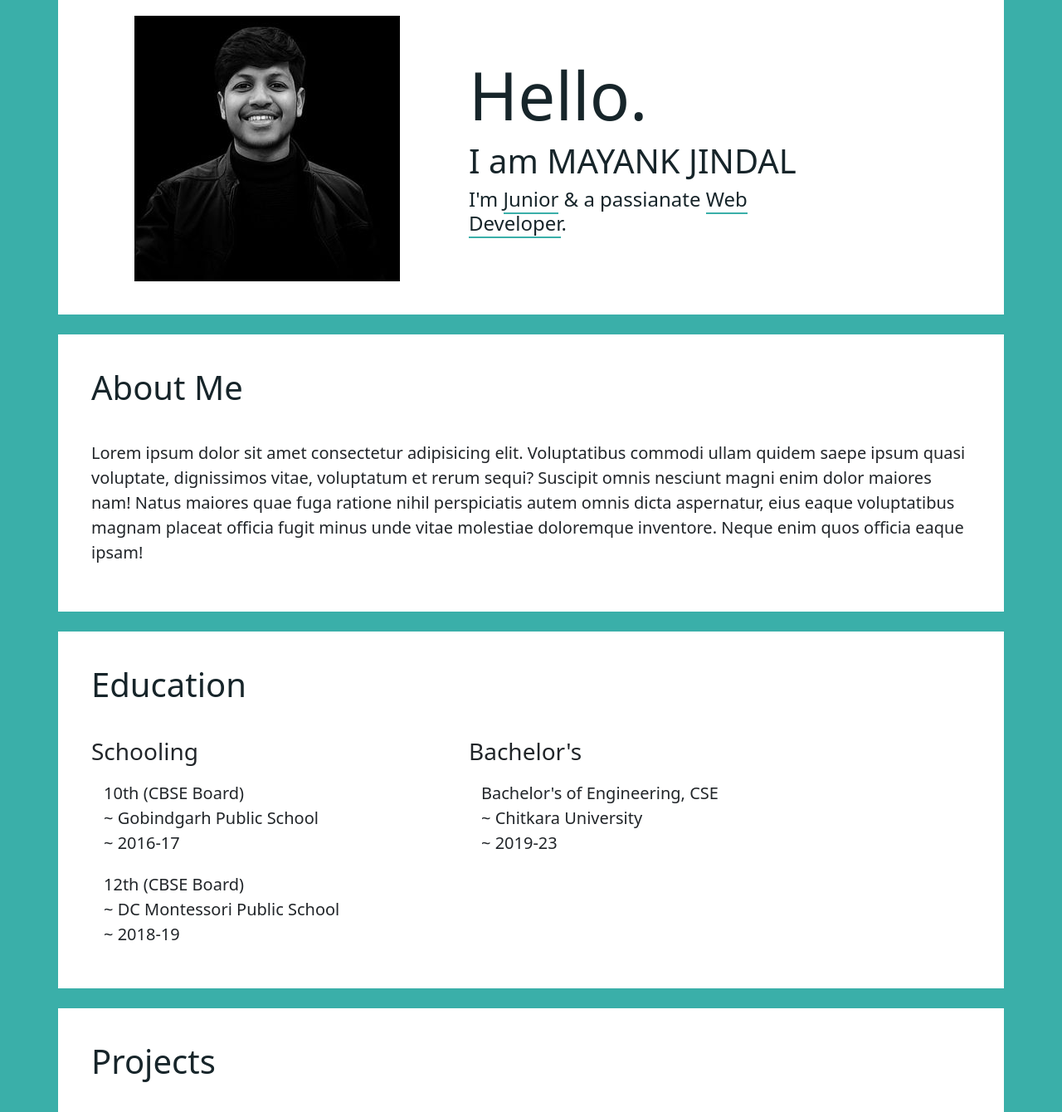
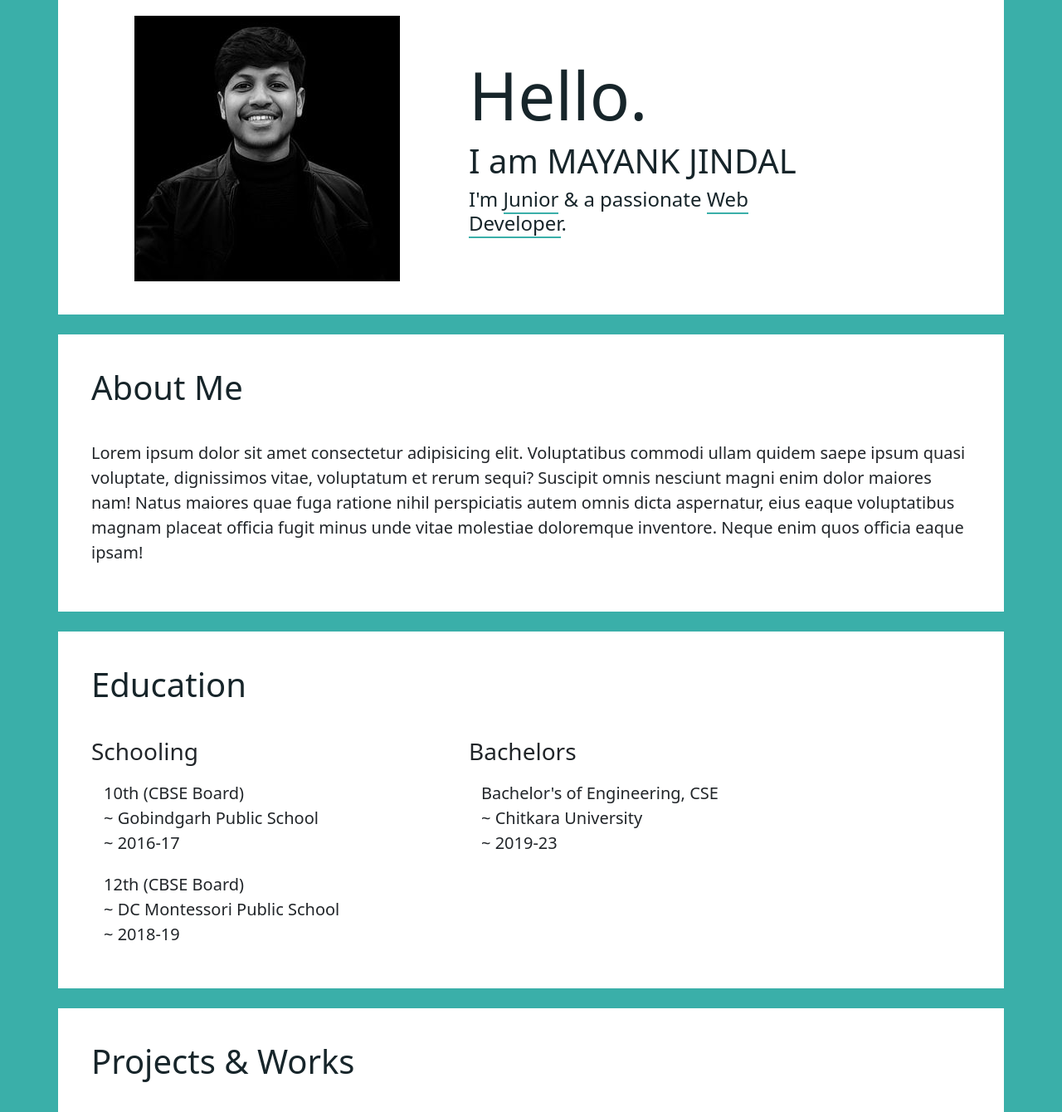
Before and after one commit to mayank712jindal/cbWebAssignments, a plain HTML site: page Assignment5/index.html in a window 1280 px wide. Shown: the part 101-1441 px from the top of the page at 83% size. Drawn offline with nearby package versions, Linux system fonts and the light colour scheme.

Commit message:
spell error

```diff
--- a/Assignment5/index.html
+++ b/Assignment5/index.html
@@ -47,7 +47,7 @@
         <div class="col-lg-5 p-3 d-flex justify-content-center flex-column">
             <h1 class="display-1">Hello.</h1>
             <h3 class="display-6">I am MAYANK JINDAL</h3>
-            <h5 class="display-6 fs-4">I'm <span>Junior</span> & a passianate <span>Web Developer</span>.</h5>
+            <h5 class="display-6 fs-4">I'm <span>Junior</span> & a passionate <span>Web Developer</span>.</h5>
         </div>
       </div>
 
@@ -81,7 +81,7 @@
           </article>
         </div>
         <div class="col-lg-5 p-3">
-          <h4 class="lead fs-3">Bachelor's</h4>
+          <h4 class="lead fs-3">Bachelors</h4>
           <article>
             <p class="lead " >Bachelor's of Engineering, CSE</p>
             <p class="lead fs-5">~ Chitkara University</p>
@@ -93,7 +93,7 @@
       <!-- Projects -->
       <div class="container row m-auto my-4 p-md-4 p-3 bg-white" id="projects">
         <div class="col-12 p-3">
-          <h1 class="display-6">Projects</h1>
+          <h1 class="display-6">Projects & Works</h1>
         </div>
         <div class="col-12 p-3 d-flex justify-content-center align-items-center flex-wrap gap-4">
 
```
